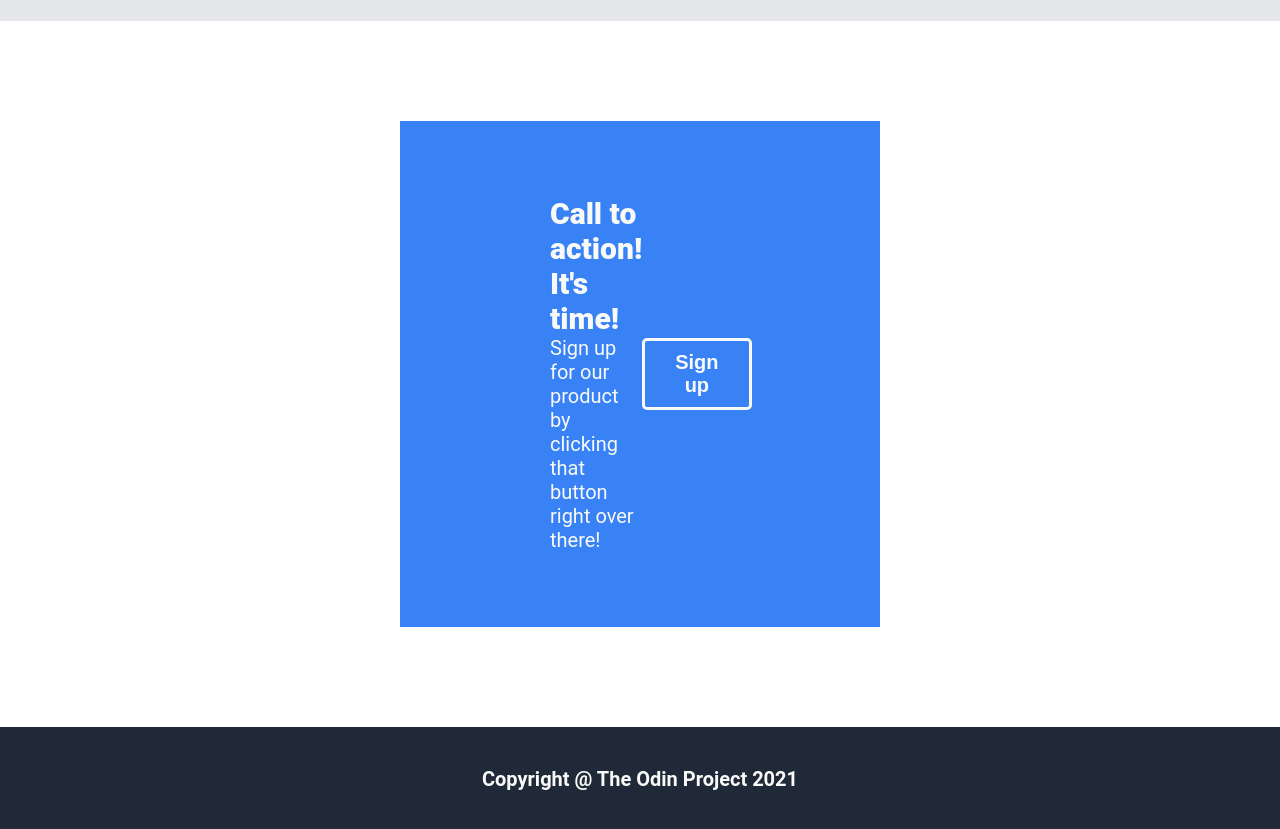
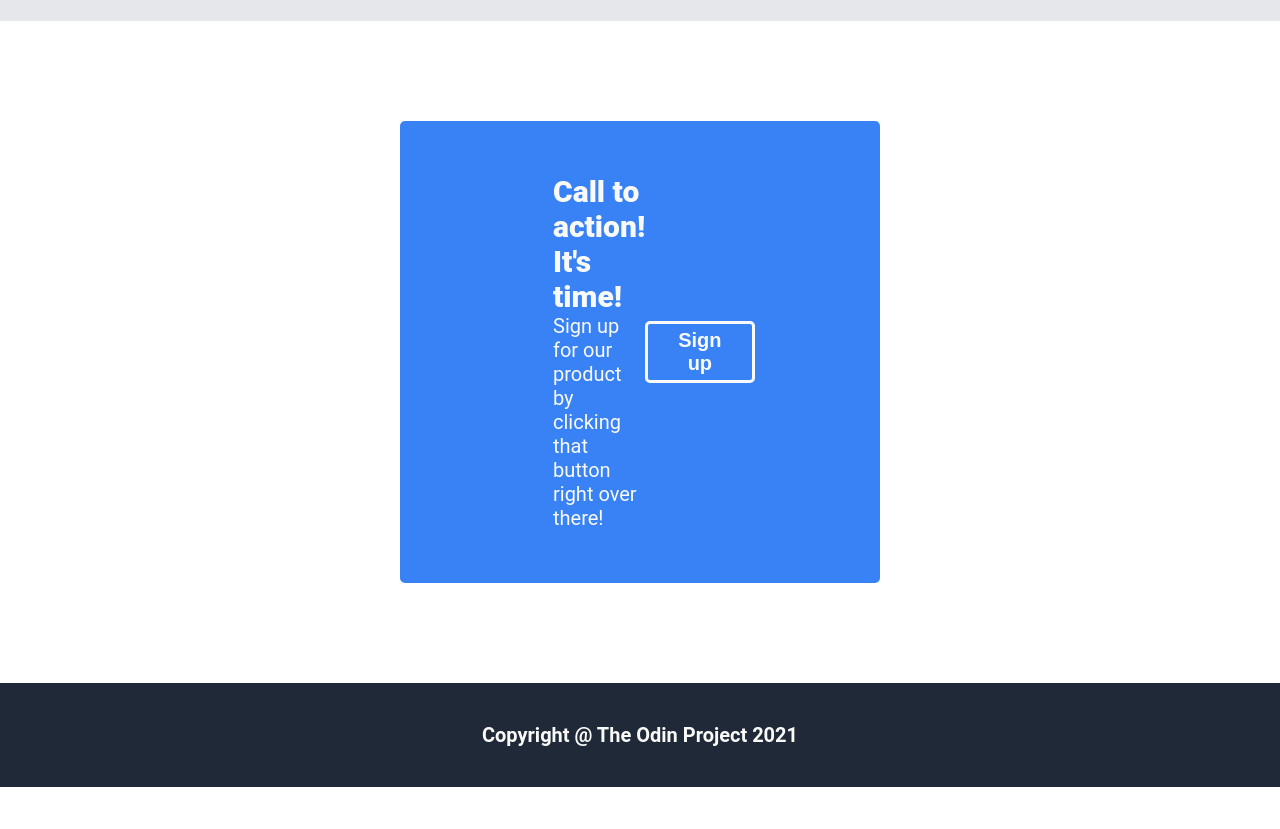
Before and after one commit to Lpik97/Landing-page-project, a plain HTML site: page index.html in a window 1280 px wide. Shown: the part 1460-2289 px from the top of the page. After the commit the page ends 2247 px from the top, so only its background shows below. Drawn offline with Linux system fonts and the light colour scheme.

Commit message:
The padding, border and border-radius was changed in .callToAction section, also the padding in the .callToActionButton.

```diff
--- a/style.css
+++ b/style.css
@@ -157,7 +157,9 @@ button,
 
  .callToAction {
     margin: 100px 400px;
-    padding: 75px 150px;
+    padding: 50px 150px;
+    border: 3px solid #3882F6;
+    border-radius: 5px;
     display: flex;
     justify-content: space-between;
     align-items: center;
@@ -177,7 +179,7 @@ button,
     border-radius: 5px;
     font-size: 20px;
     font-weight: 700;
-    padding: 10px 30px;
+    padding: 5px 30px;
  }
 
  footer {
```
